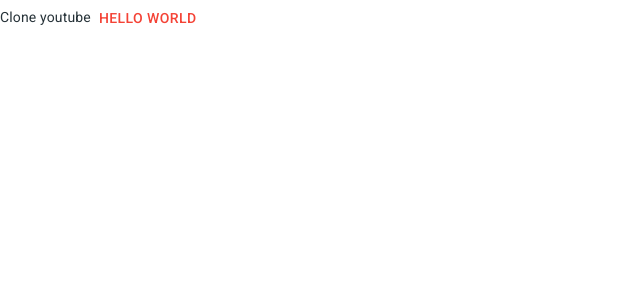
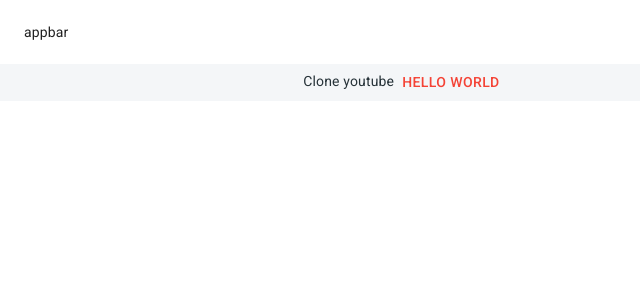
Before and after one commit to rafaelgcaldas/nextjs-youtube-clone, a Next.js app: page / in a window 1280 px wide. Shown: the top 300 px of the page, without its empty margins (0-640 px from the left). Built offline with nearby package versions, Linux system fonts and the light colour scheme.

Commit message:
Layout in progress

```diff
--- /dev/null
+++ b/src/components/Layout/TopBar.js
@@ -0,0 +1,46 @@
+import { makeStyles } from '@material-ui/core/styles';
+import AppBar from '@material-ui/core/AppBar';
+import Toolbar from '@material-ui/core/Toolbar';
+
+const useStyles = makeStyles((theme) => ({
+  root: {
+    boxShadow: 'none',
+    zIndex: theme.zIndex.drawer + 1,
+    backgroundColor: theme.palette.background.default,
+  },
+  toolbar: {
+    minHeight: 56,
+    display: 'flex',
+    alignItems: 'center',
+    justifyContent: 'space-between',
+  },
+  logo: {
+    cursor: 'pointer',
+    height: 18,
+    marginLeft: theme.spacing(3),
+  },
+  search: {
+    padding: '2px 4px',
+    display: 'flex',
+    alignItems: 'center',
+    height: 35,
+    width: 700,
+  },
+  input: {
+    flex: 1,
+  },
+}));
+
+function TopBar() {
+  const classes = useStyles();
+
+  return (
+    <AppBar className={classes.root} color="default">
+      <Toolbar>
+        appbar
+      </Toolbar>
+    </AppBar>
+  );
+}
+
+export default TopBar;
--- /dev/null
+++ b/src/components/Layout/index.js
@@ -0,0 +1,56 @@
+import { makeStyles } from '@material-ui/core';
+import Head from 'next/head';
+import TopBar from './TopBar';
+
+const useStyles = makeStyles((theme) => ({
+  root: {
+    backgroundColor: theme.palette.background.dark,
+    display: 'flex',
+    overflow: 'hidden',
+    width: '100vw'
+  },
+  wrapper: {
+    display: 'flex',
+    flex: '1 1 auto',
+    overflow: 'hidden',
+    paddingTop: 64,
+    [theme.breakpoints.up('lg')]: {
+      paddingLeft: 256,
+    },
+  },
+  contentContainer: {
+    display: 'flex',
+    flex: '1 1 auto',
+    overflow: 'hidden',
+  },
+  content: {
+    flex: '1 1 auto',
+    height: '100%',
+    overflow: 'auto',
+  }
+}));
+
+function Layout({ children, title }) {
+  const classes = useStyles();
+
+  return (
+    <>
+      <Head>
+        <title>{title}</title>
+        <meta charset="utf-8" />
+        <meta name="viewport" content="initial-scale=1.0, width=device-width"/>
+      </Head>
+      <div className={classes.root}>
+        <TopBar />
+        <div>sidebar</div>
+        <div className={classes.wrapper}>
+          <div className={classes.contentContainer}>
+            <div className={classes.content}>{children}</div>
+          </div>
+        </div>
+      </div>
+    </>
+  )
+}
+
+export default Layout;
--- a/src/pages/_app.js
+++ b/src/pages/_app.js
@@ -2,7 +2,7 @@
 import Head from 'next/head';
 import { ThemeProvider } from '@material-ui/core/styles';
 import CssBaseline from '@material-ui/core/CssBaseline';
-import theme from './theme';
+import theme from '../theme';
 
 export default function MyApp(props) {
   const { Component, pageProps } = props;
--- a/src/pages/_document.js
+++ b/src/pages/_document.js
@@ -1,7 +1,7 @@
 import React from 'react';
 import Document, { Html, Head, Main, NextScript } from 'next/document';
 import { ServerStyleSheets } from '@material-ui/core/styles';
-import theme from './theme';
+import theme from '../theme';
 
 export default class MyDocument extends Document {
   render() {
@@ -10,6 +10,11 @@
         <Head>
           {/* PWA primary color */}
           <meta name="theme-color" content={theme.palette.primary.main} />
+          <link
+            rel="shortcut icon"
+            href="https://www.youtube.com/s/desktop/a386e432/img/favicon.ico"
+            type="image/x-icon"
+          />
           <link
             rel="stylesheet"
             href="https://fonts.googleapis.com/css?family=Roboto:300,400,500,700&display=swap"
--- a/src/pages/index.js
+++ b/src/pages/index.js
@@ -1,11 +1,13 @@
 import React from 'react';
 import { Button } from '@material-ui/core';
 
+import Layout from '../components/Layout';
+
 export default function Home() {
   return (
-    <div>
+    <Layout title="Youtube">
       Clone youtube
       <Button color="primary">Hello World</Button>
-    </div>
+    </Layout>
   )
 }
```
Also changed, not shown: .eslintrc.json, src/components/Layout/NavBar.js (added), src/theme/index.js (renamed from src/pages/theme/index.js).
